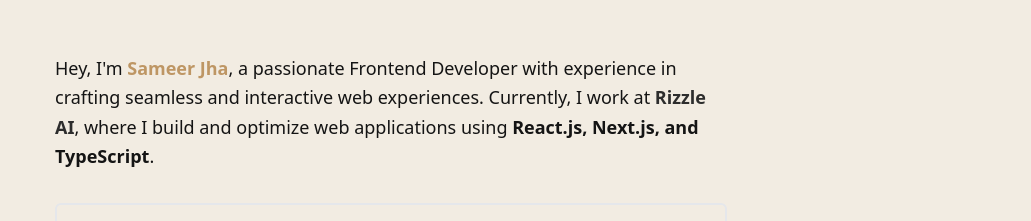
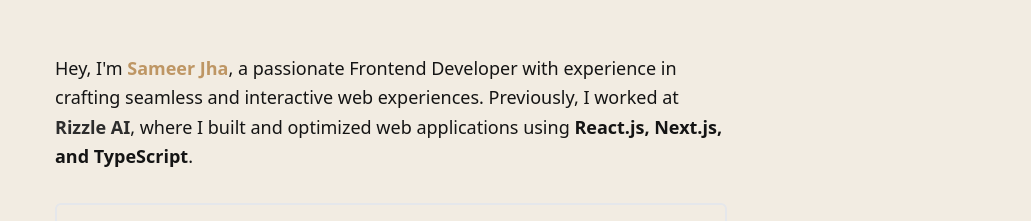
Before and after one commit to Sameerjha236/Portfoli-Website, a Next.js app: page /about in a window 1280 px wide. Shown: the part 376-597 px from the top of the page, without its empty margins (249-1280 px from the left). Built offline with nearby package versions, Linux system fonts and the light colour scheme.

Commit message:
Update AboutHero component to reflect previous employment and improve wording

```diff
--- a/src/components/AboutHero.tsx
+++ b/src/components/AboutHero.tsx
@@ -19,9 +19,9 @@ const AboutHero = () => {
         Hey, I&apos;m{" "}
         <span className="text-accent font-semibold">Sameer Jha</span>, a
         passionate Frontend Developer with experience in crafting seamless and
-        interactive web experiences. Currently, I work at{" "}
+        interactive web experiences. Previously, I worked at{" "}
         <span className="text-primary font-semibold">Rizzle AI</span>, where I
-        build and optimize web applications using{" "}
+        built and optimized web applications using{" "}
         <span className="font-semibold">React.js, Next.js, and TypeScript</span>
         .
       </div>
```
